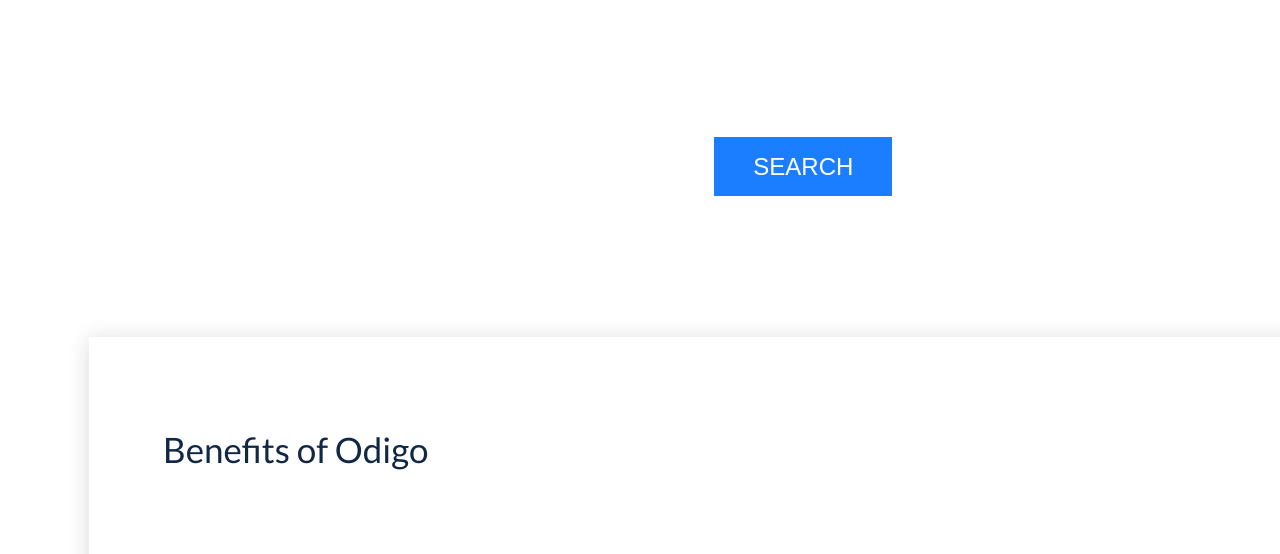
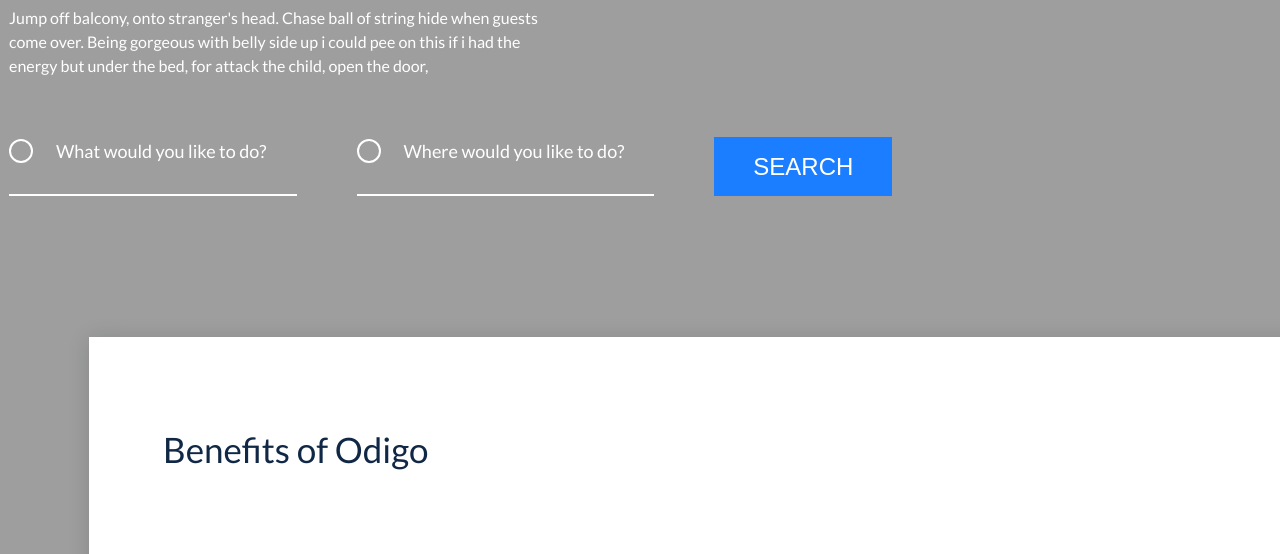
Before and after one commit to kultumanov7/odigo, a plain HTML site: page index.html in a window 1280 px wide. Shown: the part 402-956 px from the top of the page. Drawn offline with Linux system fonts and the light colour scheme; the site is published under a folder, as on GitHub Pages, so addresses that start at the root find nothing.

Commit message:
Correct directory for background of first page

```diff
--- a/assets/css/style.css
+++ b/assets/css/style.css
@@ -2,7 +2,7 @@
 
 /* Page 1 */
 .page1 {
-    background-image: url('/assets/img/page1_background.png');
+    background-image: url('../img/page1_background.png');
     background-size: cover;
     height: 962px;
     color: white;
```
Also changed, not shown: index.html (+2 -2 lines).
